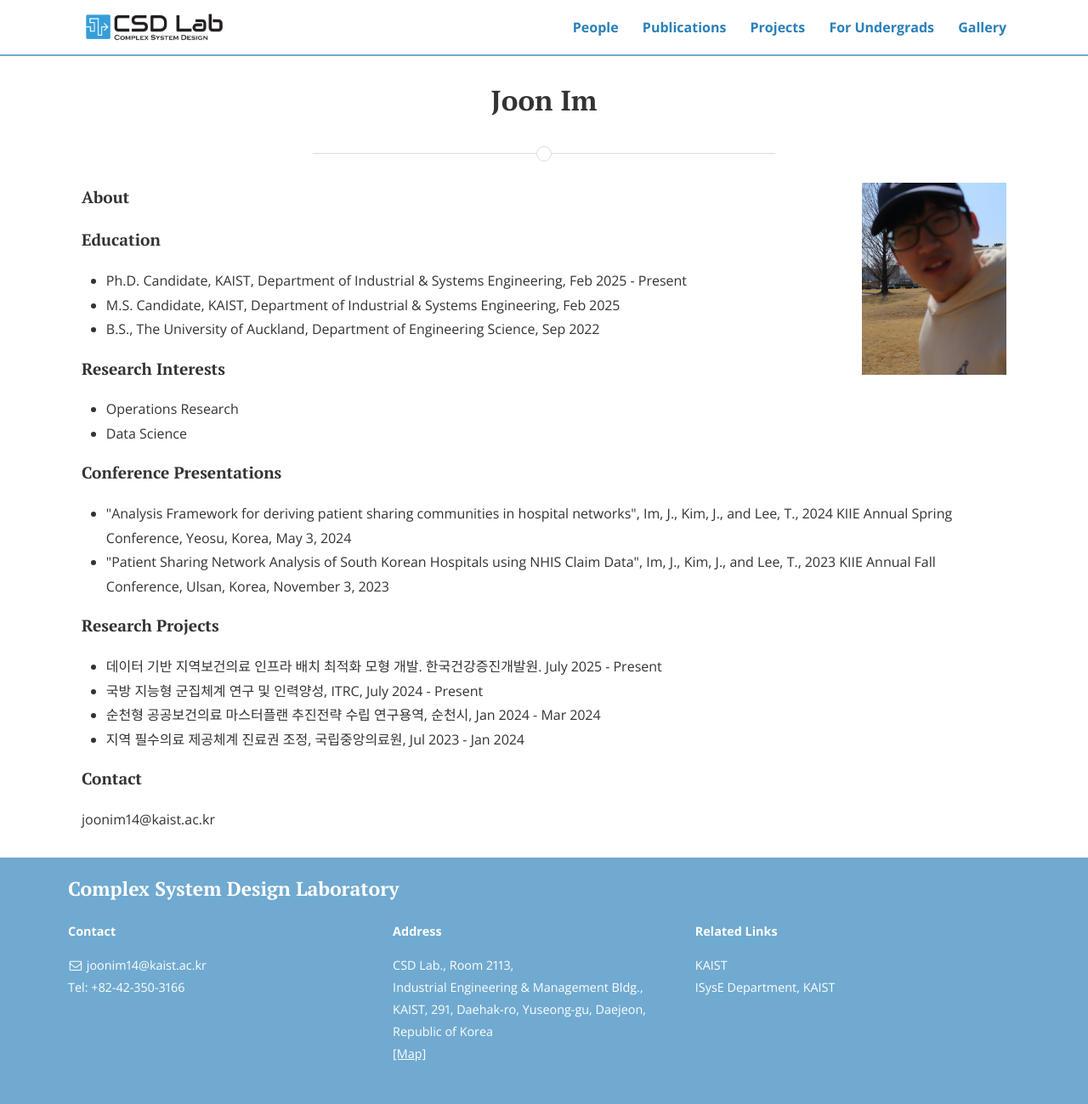
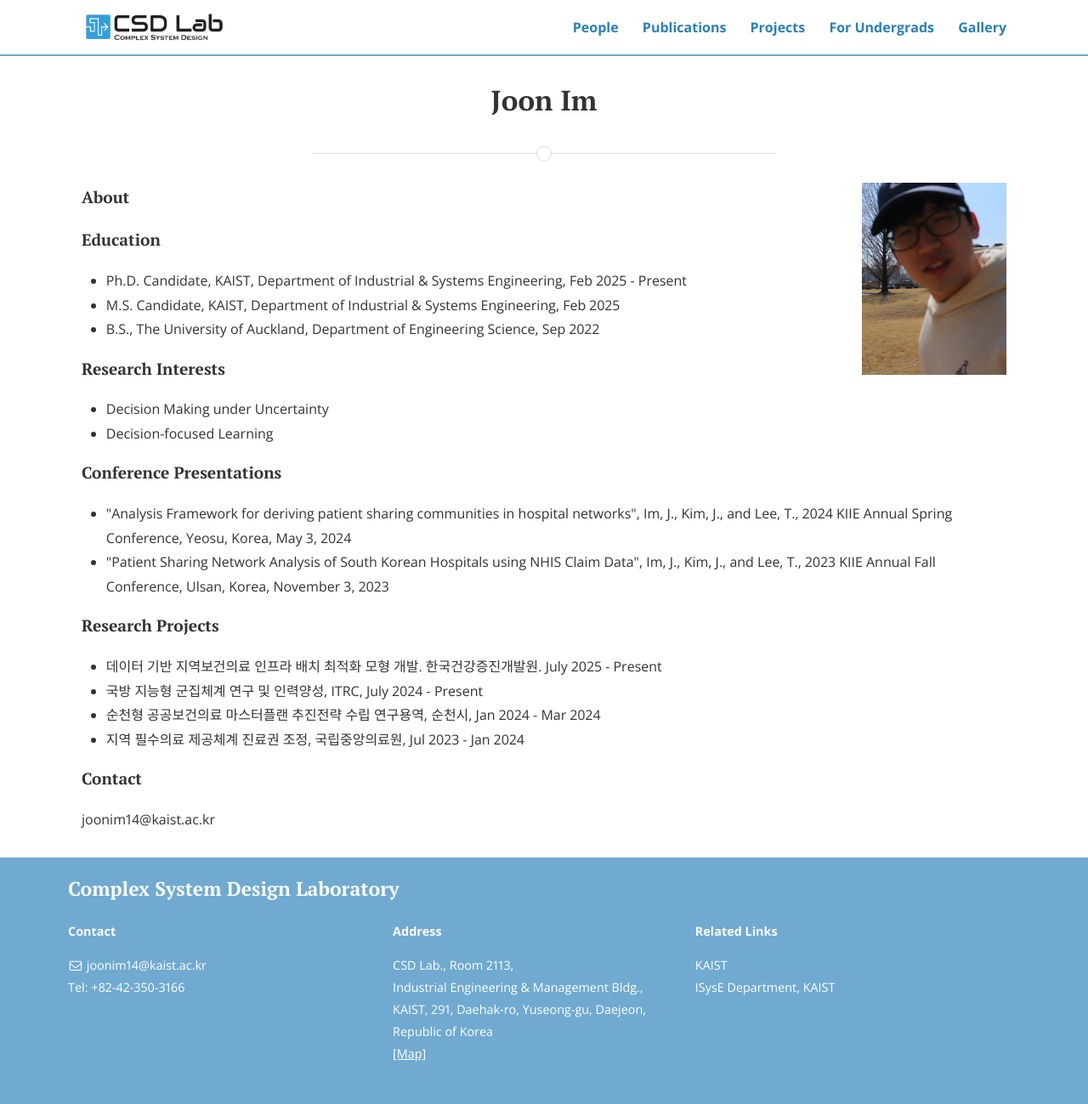
Before and after one commit to CSDlab-KAIST/csdlab-kaist.github.io, a Jekyll site: the page built from people/joonseok.html, in a window 1280 px wide. Shown: the whole page at 85% size. Built offline with Jekyll 4.4.1, drawn with Linux system fonts in a browser that asks for light colours; nearby versions of some CDN libraries.

Commit message:
Update joonseok.html

```diff
--- a/people/joonseok.html
+++ b/people/joonseok.html
@@ -23,8 +23,8 @@ title: Joon Im
 
 <h4>Research Interests</h4>
 <ul>
-  <li>Operations Research</li>
-  <li>Data Science</li>
+  <li>Decision Making under Uncertainty</li>
+  <li>Decision-focused Learning</li>
 </ul>
 
 <h4>Conference Presentations</h4>
```
